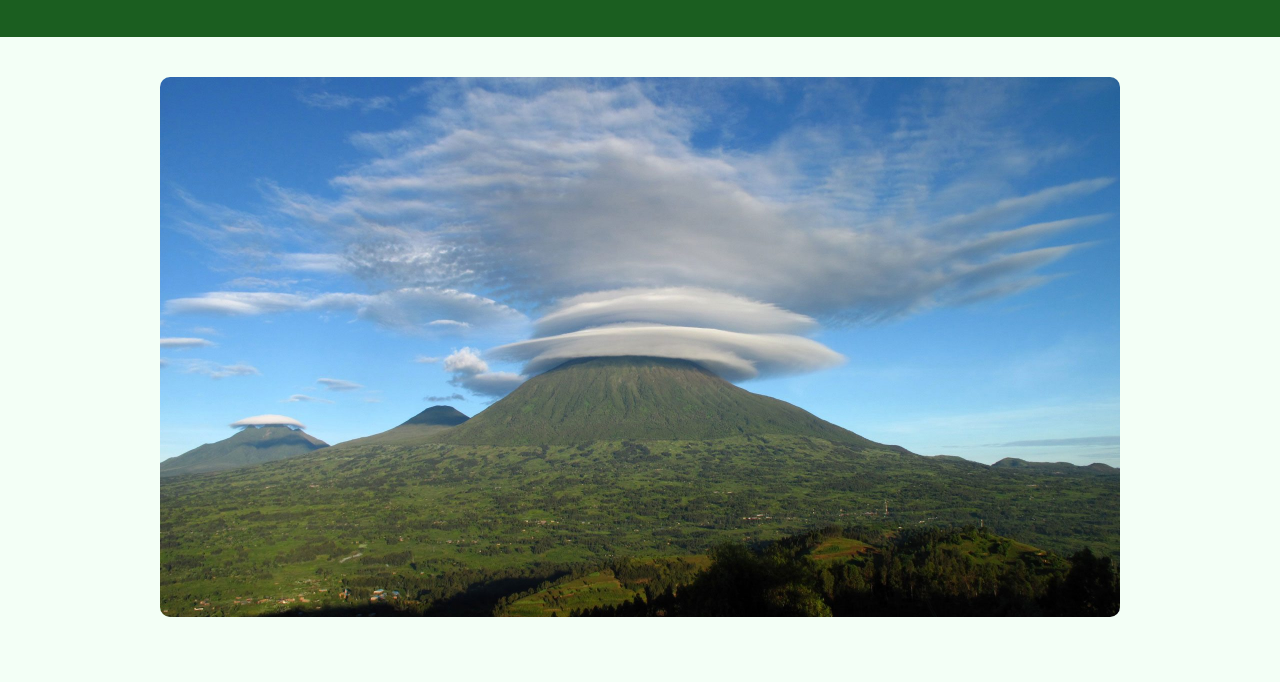
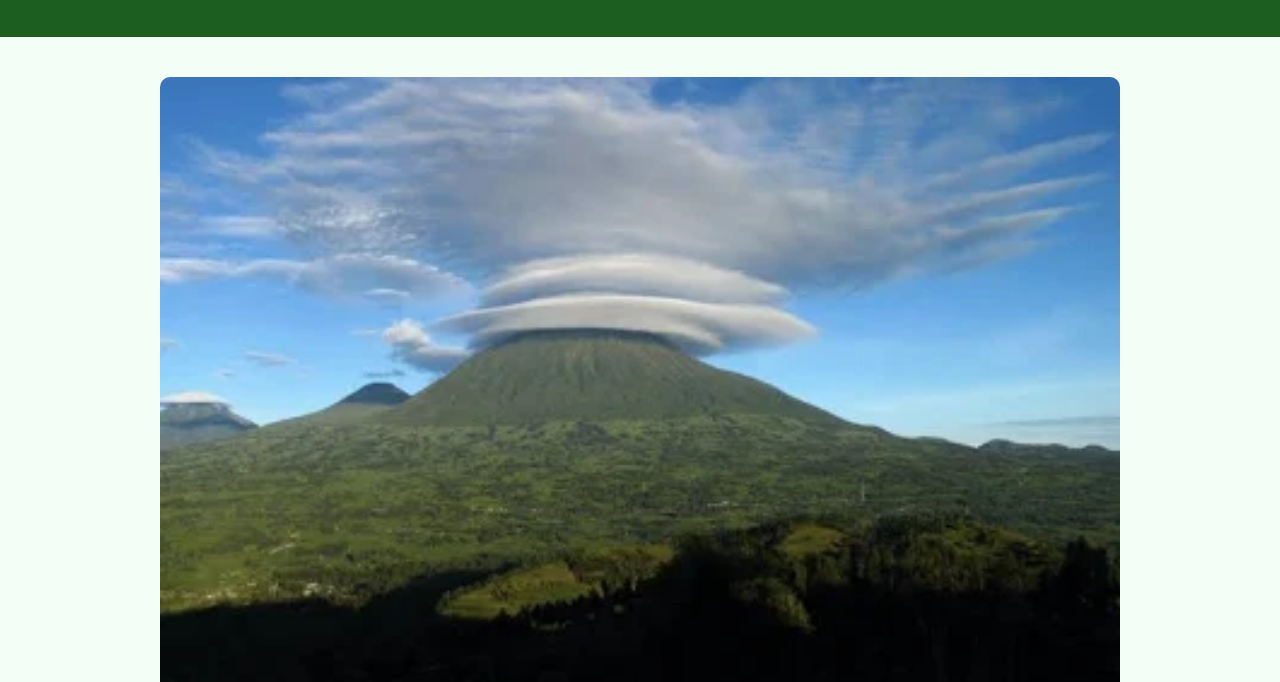
Before and after one commit to Shema20k/wdd131, a plain HTML site: page place.html in a window 1280 px wide. Shown: the part 80-762 px from the top of the page. Drawn offline with Linux system fonts and the light colour scheme.

Commit message:
solced some errors

```diff
--- a/place.html
+++ b/place.html
@@ -24,7 +24,7 @@
 <main class="container">
 
   <section class="hero">
-    <img src="images/volcanoes.jpg"
+    <img src="images/images.webp"
          alt="A mountain gorilla in Volcanoes National Park, Rwanda"
          class="hero-img">
   </section>
```
Also changed, not shown: images/images.webp (added), images/volcano1.jpeg (deleted), images/volcanoes.jpg (deleted).
